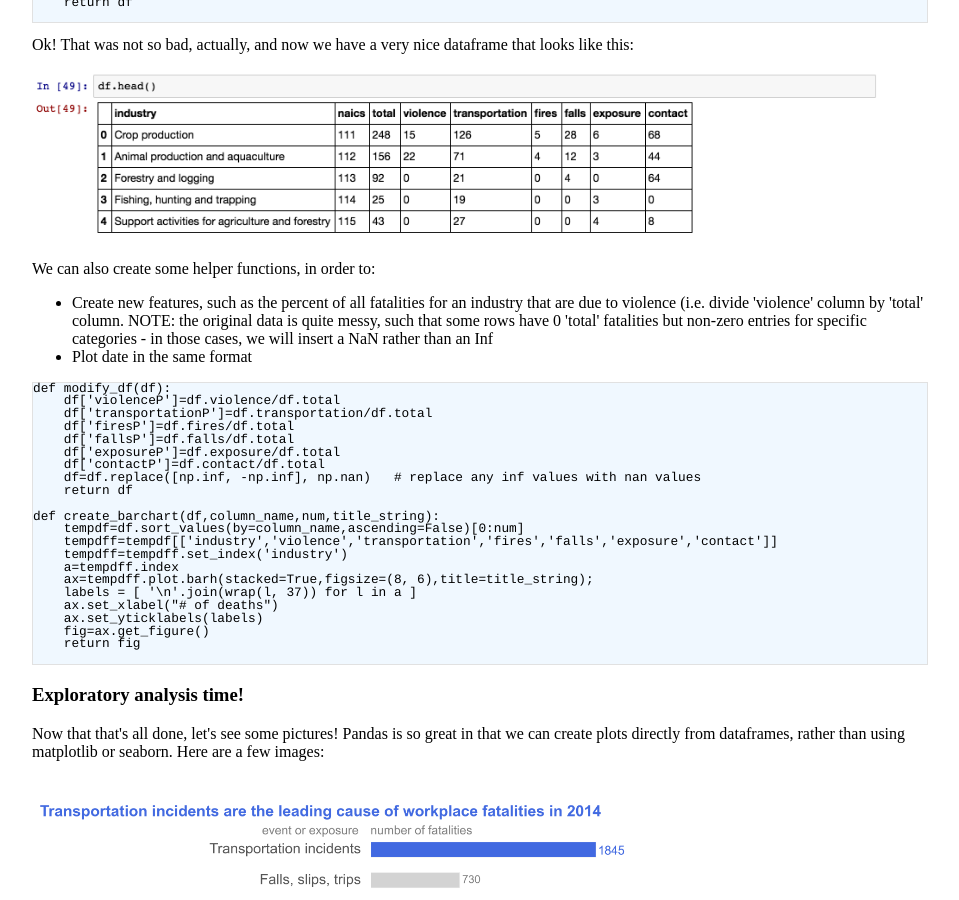
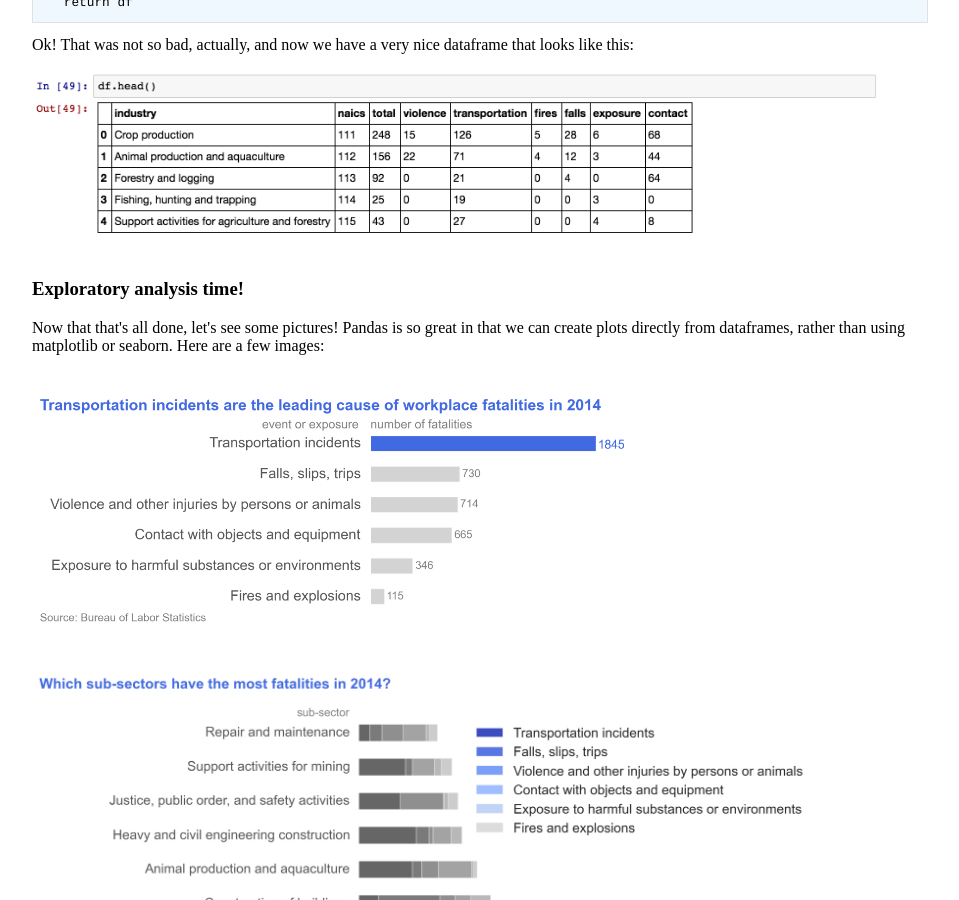
Before and after one commit to firefly454/firefly454.github.io, a Jekyll site: the page built from projects/bls.html, in a window 1280 px wide and 900 px high, scrolled down 4300 px. Shown: the whole window, without its empty margins (160-1119 px from the left). Built offline with Jekyll 4.4.1, drawn with Linux system fonts in a browser that asks for light colours.

Commit message:
Update bls.html

```diff
--- a/projects/bls.html
+++ b/projects/bls.html
@@ -196,40 +196,6 @@ def create_df(array):
 
         <img src="bls_images/bls_df.png" alt="dataframe head" width="95%"><br><br>
 
-        We can also create
-        some helper functions, in order to:
-        <ul>
-                <li>Create new features, such as the percent of all fatalities for an industry that are
-                due to violence (i.e. divide 'violence' column by 'total' column. NOTE: the original
-                data is quite messy, such that some rows have 0 'total' fatalities but non-zero entries
-                for specific categories - in those cases, we will insert a NaN rather than an Inf</li>
-                <li>Plot date in the same format</li>
-        </ul>
-
-        <pre>
-def modify_df(df):
-    df['violenceP']=df.violence/df.total
-    df['transportationP']=df.transportation/df.total
-    df['firesP']=df.fires/df.total
-    df['fallsP']=df.falls/df.total
-    df['exposureP']=df.exposure/df.total
-    df['contactP']=df.contact/df.total
-    df=df.replace([np.inf, -np.inf], np.nan)   # replace any inf values with nan values
-    return df
-
-def create_barchart(df,column_name,num,title_string):
-    tempdf=df.sort_values(by=column_name,ascending=False)[0:num]
-    tempdff=tempdf[['industry','violence','transportation','fires','falls','exposure','contact']]
-    tempdff=tempdff.set_index('industry')
-    a=tempdff.index
-    ax=tempdff.plot.barh(stacked=True,figsize=(8, 6),title=title_string);
-    labels = [ '\n'.join(wrap(l, 37)) for l in a ]
-    ax.set_xlabel("# of deaths")
-    ax.set_yticklabels(labels)
-    fig=ax.get_figure()
-    return fig
-        </pre>
-     <div id="final_pictures">
      <h3>Exploratory analysis time!</h3>
 
      Now that that's all done, let's see some pictures! Pandas is so great in that we can create
@@ -277,7 +243,7 @@ def create_barchart(df,column_name,num,title_string):
      <img src="bls_images/violenceP_gr20_top10.png" alt="top 10 violenceP >20 fatalities, specific industries" width="80%">
      </div>
      -->
-     <img src="bls_images/fatalities_by_category2.png" alt="fatalities by category" width="600",height="400"><br><br>
+     <img src="bls_images/fatalities_by_category2.png" alt="fatalities by category" width="600",height="400"><br><br><br>
      <img src="bls_images/total_top102.png" alt="fatalities by category" width="800",height="600">
      <h3>Conclusion and... what next?</h3>
      I showed how one can parse a multi-page table in a pdf file, and how one can produce some pretty images quite easily with the
```
